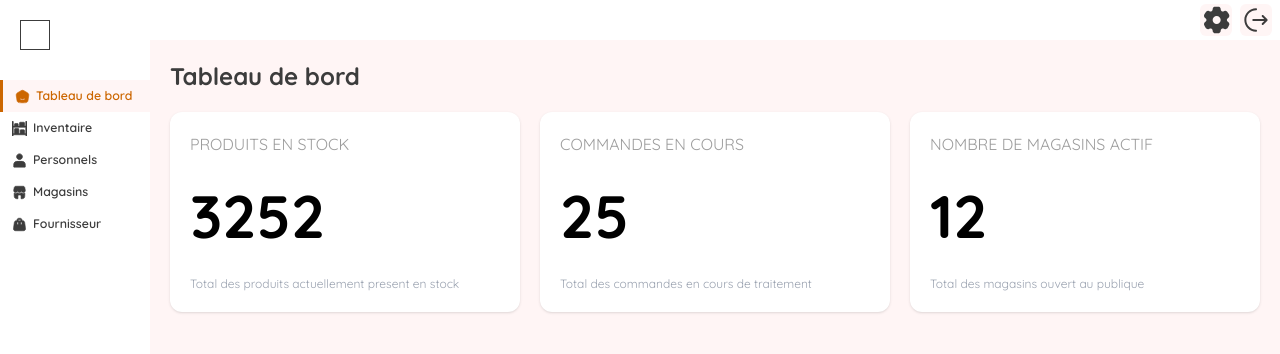
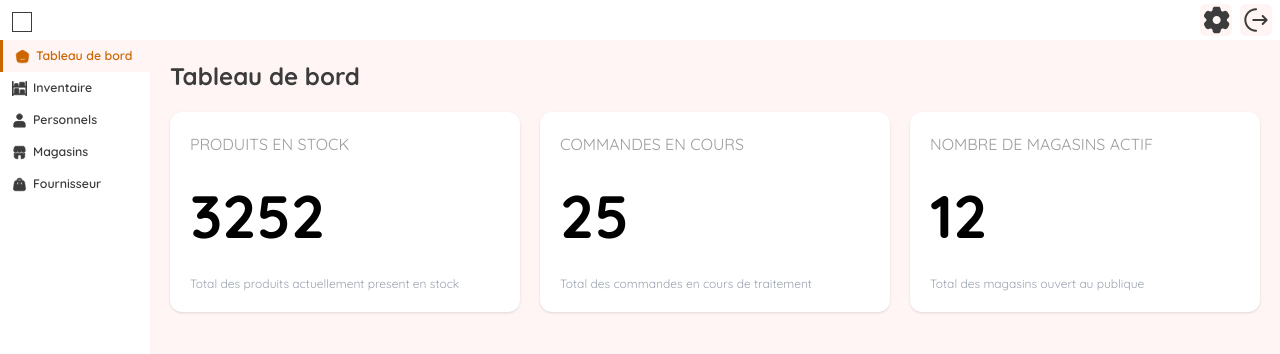
Before and after one commit to vNullptr/gest-stock, a React (Vite) app in the folder frontend/: page / in a window 1280 px wide. Shown: the top 354 px of the page. Built offline with nearby package versions, Linux system fonts and the light colour scheme.

Commit message:
fix: adjust Navbar styling for improved layout

```diff
--- a/frontend/src/components/Navbar.jsx
+++ b/frontend/src/components/Navbar.jsx
@@ -11,8 +11,8 @@ const Navbar = (props) => {
 
     return (
         <div className="bg-white min-h-screen min-w-[150px]">
-        <div className="h-[10%] p-5">
-            <div className="border border-accent w-[30px] h-[30px]"></div>
+        <div className="h-[5%] p-3">
+            <div className="border border-accent w-[20px] h-[20px]"></div>
         </div>
         {props.pageList.map((e, index) => {
             const Icon = e.icon
```
